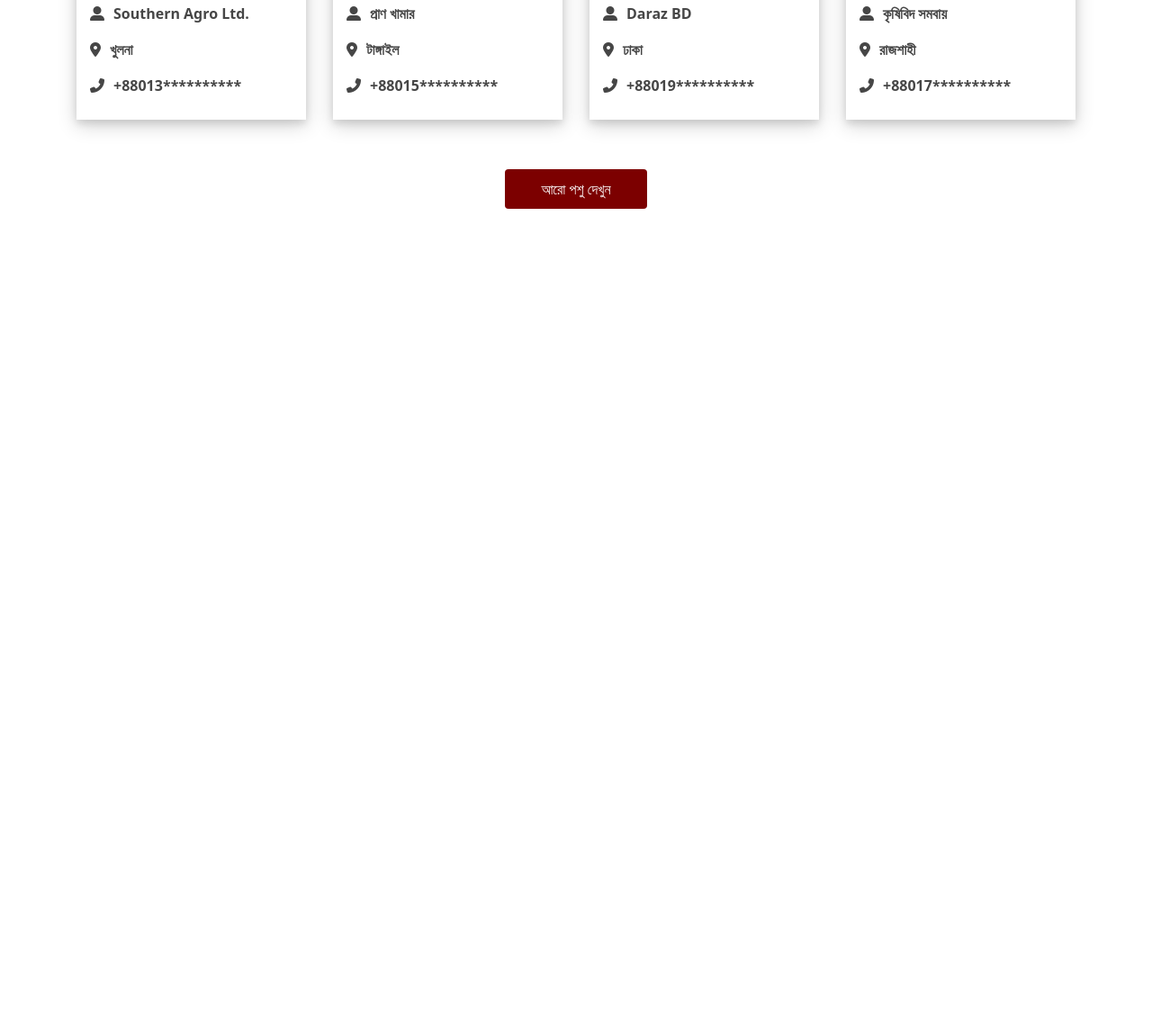
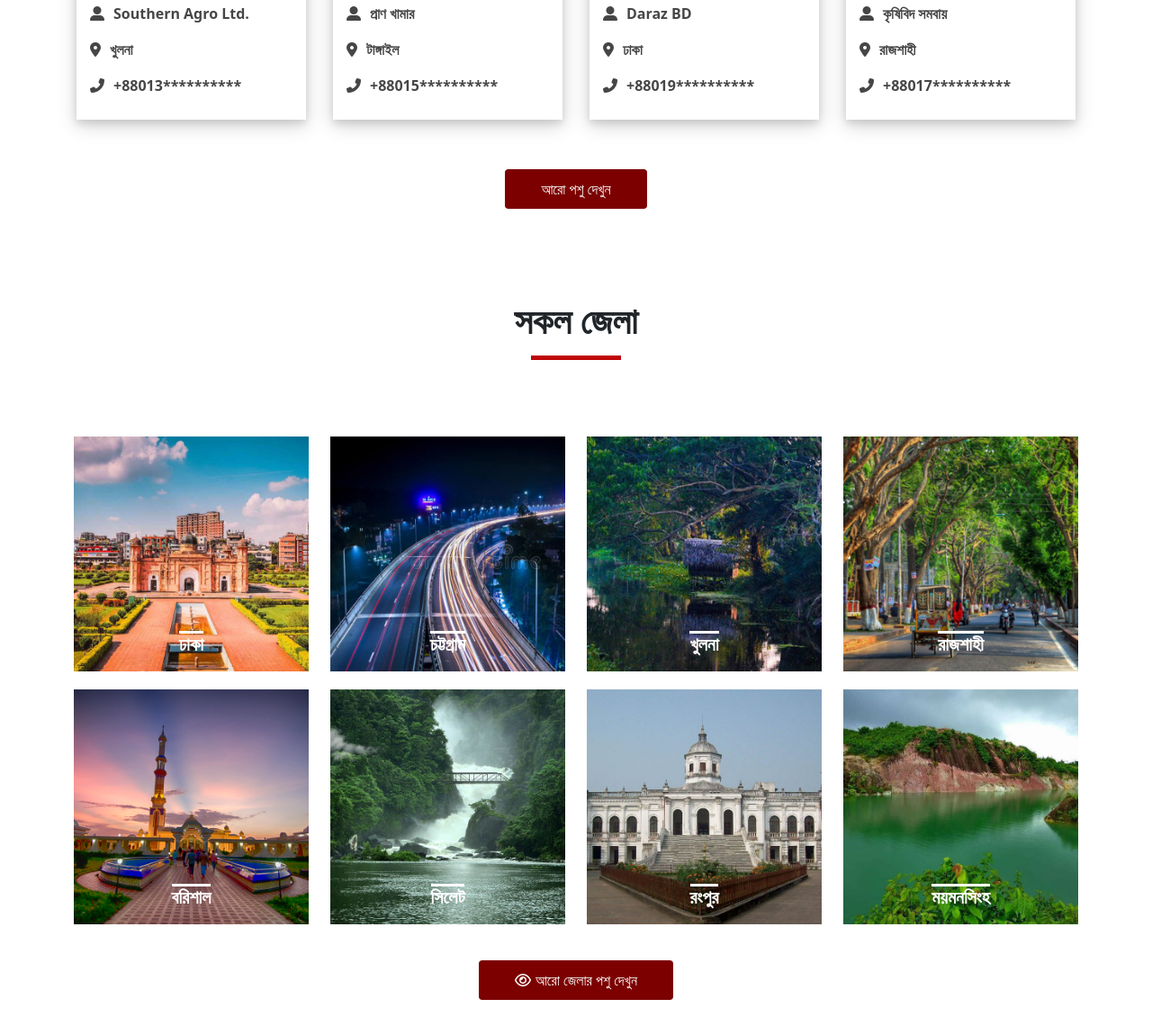
Before and after one commit to musaberulkhan/digital-haat, a plain HTML site: page index.html in a window 1280 px wide. Shown: the part 2742-3892 px from the top of the page at 90% size. Before the commit the page ends 3054 px from the top, so only its background shows below. Drawn offline with nearby package versions, Linux system fonts and the light colour scheme.

Commit message:
All District Section Added

```diff
--- a/index.html
+++ b/index.html
@@ -403,8 +403,85 @@
           </div>
         </div>
       </div>
-      <div class="all-animals-footer d-flex justify-content-center">
-        <a href="" class="btn btn-info">আরো পশু দেখুন</a>
+      <div class="all-animals-footer d-flex justify-content-center ">
+        <a href="" class="btn btn-info red-button">আরো পশু দেখুন</a>
+      </div>
+    </section>
+
+
+    <!--------------------                   All District                ----------------------------->
+    <section class="container all-district">
+      <div class="all-district-heading">
+        <h1>সকল জেলা</h1>
+      </div>
+      <div class="row">
+        <div class="district col-lg-3 col-md-6 col-sm-6 col-12">
+          <div class="district-card">
+            <img class="img-fluid" src="images/all-district/dhaka.jpg" alt="">
+            <div class="district-name">
+              <h5>ঢাকা</h5>
+            </div>
+          </div>
+        </div>
+        <div class="district col-lg-3 col-md-6 col-sm-6 col-12">
+          <div class="district-card">
+            <img class="img-fluid" src="images/all-district/chittagong.jpg" alt="">
+            <div class="district-name">
+              <h5>চট্টগ্রাম</h5>
+            </div>
+          </div>
+        </div>
+        <div class="district col-lg-3 col-md-6 col-sm-6 col-12">
+          <div class="district-card">
+            <img class="img-fluid" src="images/all-district/khulna.jpg" alt="">
+            <div class="district-name">
+              <h5>খুলনা</h5>
+            </div>
+          </div>
+        </div>
+        <div class="district col-lg-3 col-md-6 col-sm-6 col-12">
+          <div class="district-card">
+            <img class="img-fluid" src="images/all-district/rajshahi.jpg" alt="">
+            <div class="district-name">
+              <h5>রাজশাহী</h5>
+            </div>
+          </div>
+        </div>
+        <div class="district col-lg-3 col-md-6 col-sm-6 col-12">
+          <div class="district-card">
+            <img class="img-fluid" src="images/all-district/barishal.jpg" alt="">
+            <div class="district-name">
+              <h5>বরিশাল</h5>
+            </div>
+          </div>
+        </div>
+        <div class="district col-lg-3 col-md-6 col-sm-6 col-12">
+          <div class="district-card">
+            <img class="img-fluid" src="images/all-district/sylhet.jpg" alt="">
+            <div class="district-name">
+              <h5>সিলেট</h5>
+            </div>
+          </div>
+        </div>
+        <div class="district col-lg-3 col-md-6 col-sm-6 col-12">
+          <div class="district-card">
+            <img class="img-fluid" src="images/all-district/rangpur.jpg" alt="">
+            <div class="district-name">
+              <h5>রংপুর</h5>
+            </div>
+          </div>
+        </div>
+        <div class="district col-lg-3 col-md-6 col-sm-6 col-12">
+          <div class="district-card">
+            <img class="img-fluid" src="images/all-district/mymensingh.jpg" alt="">
+            <div class="district-name">
+              <h5>ময়মনসিংহ</h5>
+            </div>
+          </div>
+        </div>
+      </div>
+      <div class="all-district-footer d-flex justify-content-center">
+        <a href="" class="btn btn-info"><i class="far fa-eye"></i>আরো জেলার পশু দেখুন</a>
       </div>
     </section>
   </main>
--- a/style.css
+++ b/style.css
@@ -4,7 +4,8 @@
 }
 
 .categories h1,
-.all-animals h1{
+.all-animals h1,
+.all-district .all-district-heading h1{
     text-align: center;
     font-size: 40px;
     font-weight: 700;
@@ -13,7 +14,8 @@
 }
 
 .categories h1::after,
-.all-animals h1::after{
+.all-animals h1::after,
+.all-district .all-district-heading h1::after{
     margin-right: auto;
     margin-left: auto;
     margin-top: 15px;
@@ -360,7 +362,7 @@
 
 .all-animals-footer{
     margin-top: 40px;
-    margin-bottom: 80px;
+    margin-bottom: 100px;
 }
 
 .all-animals-footer a{
@@ -375,3 +377,64 @@
     background-color:#a32121;
     color: white;
 }
+
+
+
+
+
+
+/*---------------                         All District                         --------------*/
+
+.all-district{
+    margin-bottom: 100px;
+}
+
+.all-district .district{
+    position: relative;
+}
+
+.all-district .district-card{
+    padding: 0px;
+    margin-top:20px;
+    position: relative;
+}
+
+.all-district .district-card .district-name{
+    position: absolute;
+    display: flex;
+    justify-content: center;
+    width: 100%;
+    text-align: center;
+    bottom: 10px;
+    z-index: 999;
+}
+
+.all-district .district-card .district-name h5{
+    position: absolute;
+    z-index: 9999;
+    bottom: 0px;
+    font-weight: 700;
+    border-top: 3px solid white;
+    color: white;
+}
+
+.all-district-footer{
+    margin-top: 40px;
+}
+
+.all-district-footer a{
+    padding: 10px 40px;
+    background-color:#7c0000;
+    color: white;
+    font-weight: 500;
+    border: none;
+}
+
+.all-district-footer a:hover{
+    background-color:#a32121;
+    color: white;
+}
+
+.all-district-footer a i{
+    margin-right: 5px;
+}
```
Also changed, not shown: images/all-district/barishal.jpg (added), images/all-district/chittagong.jpg (added), images/all-district/dhaka.jpg (added), images/all-district/khulna.jpg (added), images/all-district/mymensingh.jpg (added), images/all-district/rajshahi.jpg (added), images/all-district/rangpur.jpg (added), images/all-district/sylhet.jpg (added).
